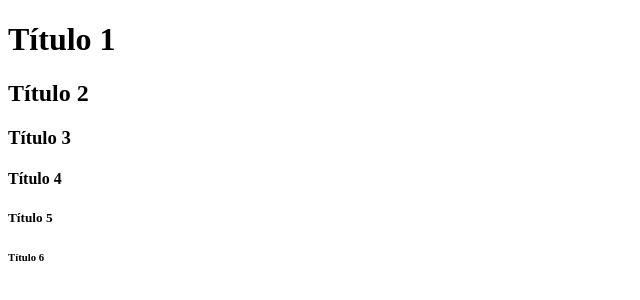
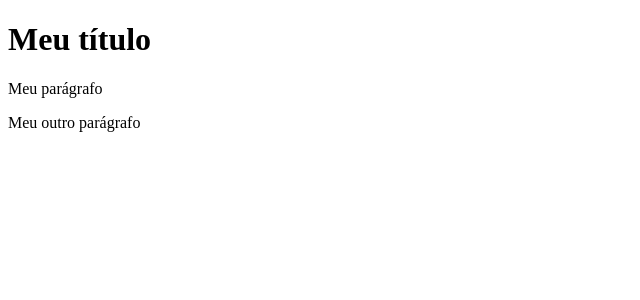
Before and after one commit to programadorcego/HTML-B-sico, a plain HTML site: page index.html in a window 1280 px wide. Shown: the whole page, without its empty margins (0-640 px from the left). Drawn offline with Linux system fonts and the light colour scheme.

Commit message:
Aula 04: Parágrafos

```diff
--- a/index.html
+++ b/index.html
@@ -2,15 +2,12 @@
 <html>
 <head>
 <meta charset="utf-8">
-<title>Headings - Cabeçalho</title>
+<title>Parágrafo</title>
 </head>
 
 <body>
-<h1>Título 1</h1>
-<h2>Título 2</h2>
-<h3>Título 3</h3>
-<h4>Título 4</h4>
-<h5>Título 5</h5>
-<h6>Título 6</h6>
+<h1>Meu título</h1>
+<p>Meu parágrafo</p>
+<p>Meu outro parágrafo</p>
 </body>
 </html>
```
